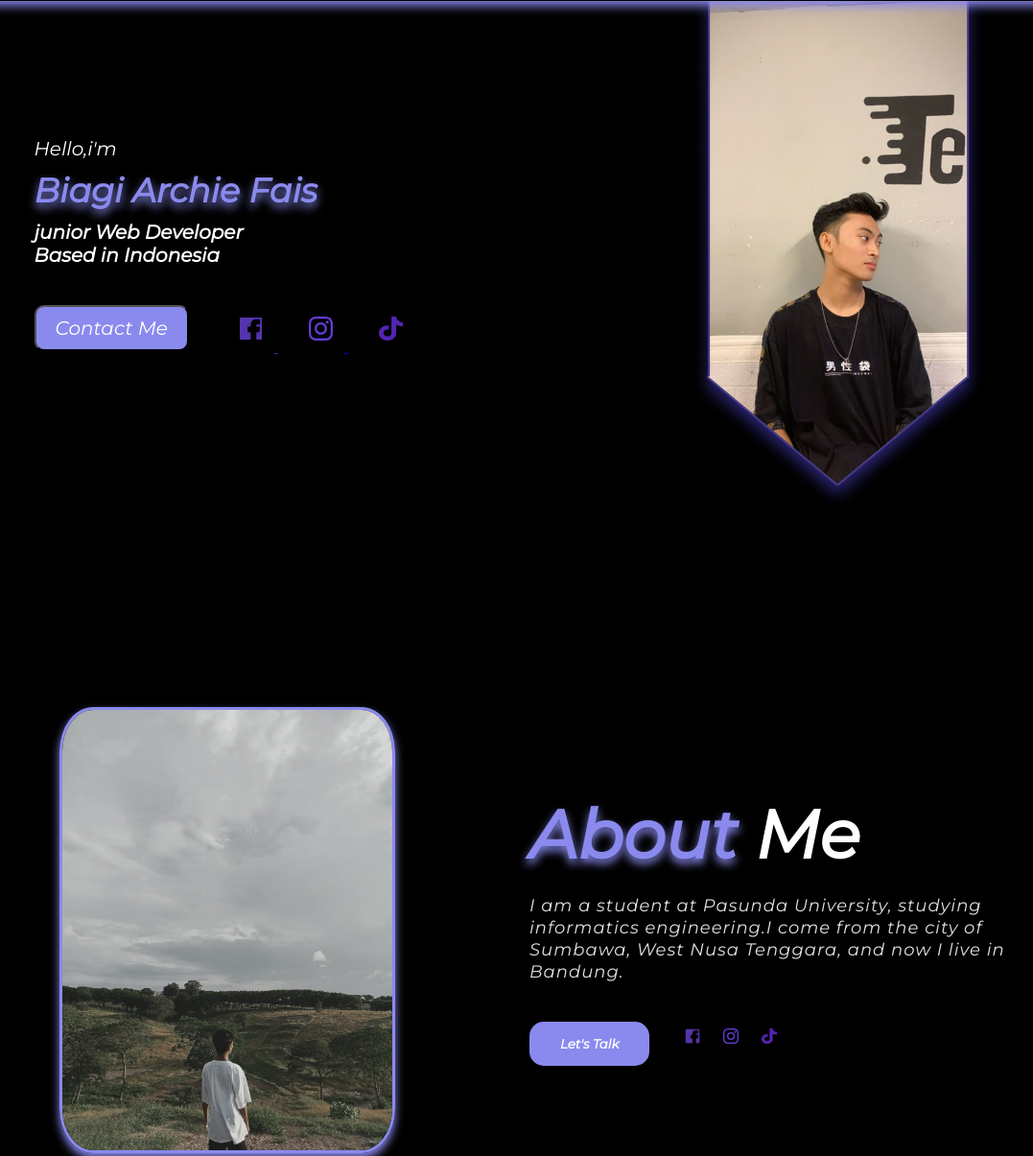
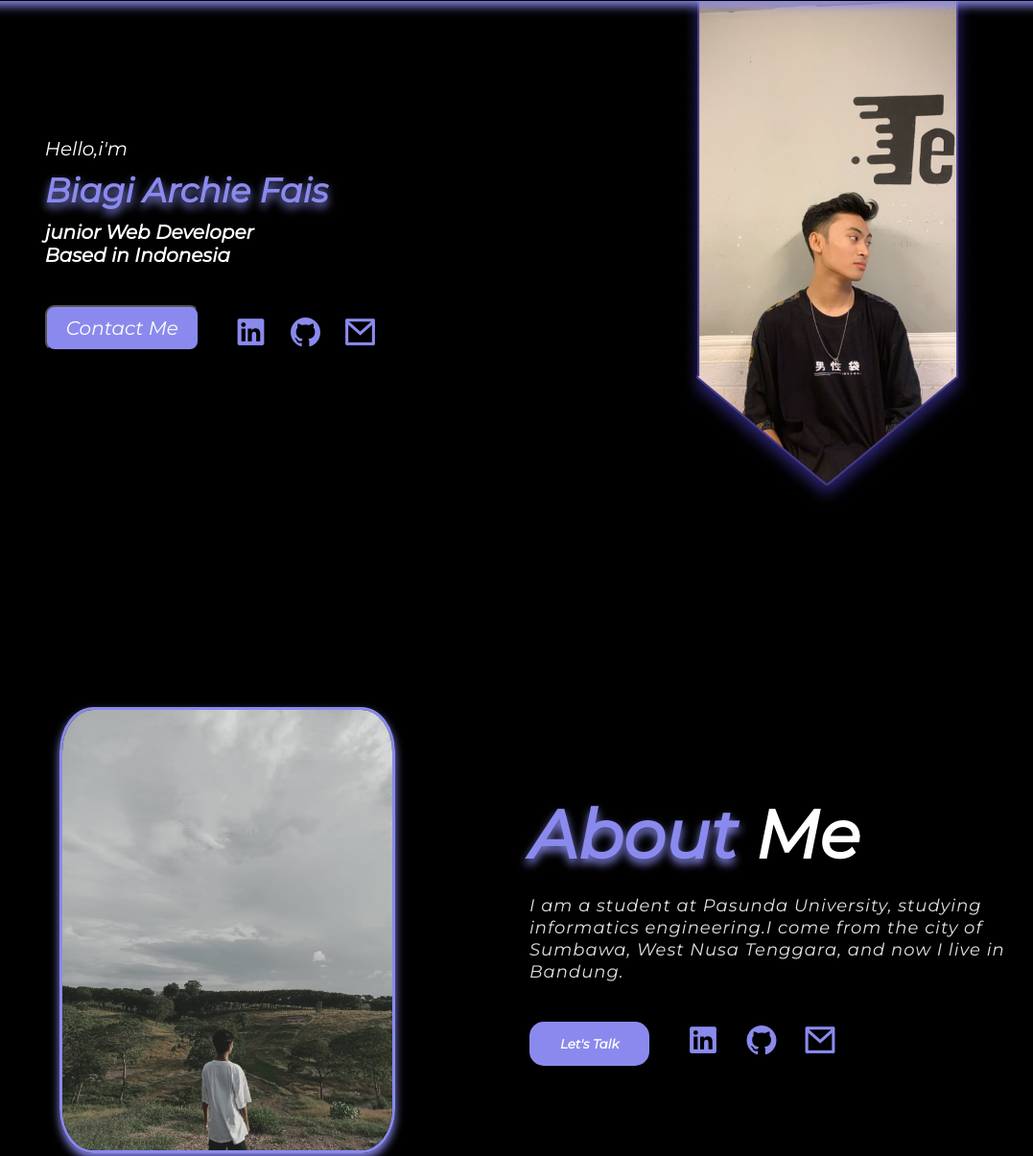
Before and after one commit to Biagiarchiefz/itw2023_project1_233040006, a plain HTML site: page index.html in a window 1280 px wide. Shown: the part 68-1273 px from the top of the page at 96% size, without its empty margins (83-1160 px from the left). Drawn offline with nearby package versions, Linux system fonts and the light colour scheme.

Commit message:
update icons

```diff
--- a/css/style.css
+++ b/css/style.css
@@ -96,6 +96,7 @@ nav ul a:hover {
 
  .action {
     display: flex;
+    align-items: center;
     /* text-decoration: none; */
     /* justify-content: space space-between; */
 
@@ -122,12 +123,22 @@ nav ul a:hover {
    box-shadow: -5px -5px 80px rgb(138, 138, 238);
  }
 
+ .icon a {
+    text-decoration: none;
+   transition: transform .4s;
 
- .icon img {
-   margin-left: 20px;
-   border: 2px solid transparent;
-   padding: 10px;
-   border-radius: 10px;
+ }
+
+ .icon i {
+   /* margin-left: 20px; */
+   /* border: 2px solid transparent; */
+   padding: 5px;
+   margin-left: 10px;
+   /* border-radius: 10px; */
+   color: rgb(138, 138, 238);
+   font-size: 37px;
+   /* transition: transform .4s; */
+
 
    /* height: 30px;
    width: 20px;
@@ -138,18 +149,21 @@ nav ul a:hover {
 
  .icon {
     margin-left: 20px;
+    display: flex;
+    /* gap: 10px; */
     /* height: 30px; */
     /* width: 30px; */
 
  }
 
 
- .icon img:hover {
-   background-color: rgb(212, 205, 222);
+ .icon a:hover {
+   transform: translateY(-.50rem);
+   /* background-color: rgb(212, 205, 222);
    border: 1px solid  rgb(138, 138, 238);
    transition: .3s;
    border-radius: 30%;
-   box-shadow: -5px -5px 80px rgb(138, 138, 238);
+   box-shadow: -5px -5px 80px rgb(138, 138, 238); */
 
  }
 
@@ -232,22 +246,20 @@ nav ul a:hover {
 .imghal2 {
    display: flex;
 
-
 }
 
-.img1_2 {
-  /* padding: 10px; */
-  /* margin: 10px; */
-
+.img1_2 a {
+  text-decoration: none;
 }
 
-.img1_2 img{
+.img1_2 i{
    border: 2px solid transparent;
-   width: 30px;
-   height: 30px;
    padding: 5px;
    margin-left: 10px;
    border-radius: 10px;
+   color: rgb(138, 138, 238);
+   font-size: 37px;
+
    /* background-color: rgb(138, 138, 238); */
 
 }
@@ -260,11 +272,17 @@ nav ul a:hover {
 
 }
 
-.img1_2 img:hover {
-   border: 2px solid rgb(138, 138, 238);
+.img1_2 {
+   transition: transform .4s;
+
+}
+
+.img1_2:hover {
+   transform: translateY(-.50rem);
+   /* border: 2px solid rgb(138, 138, 238);
    transition: .3s;
    box-shadow: -5px -5px 80px rgb(138, 138, 238);
-   background-color: rgb(192, 192, 205);
+   background-color: rgb(192, 192, 205); */
 
 }
 
@@ -324,7 +342,7 @@ nav ul a:hover {
 }
 
 .skill_item:hover {
-   transform: translateY(-.25rem);
+   transform: translateY(-.80rem);
 }
 
 .skill_descrip {
@@ -656,6 +674,11 @@ footer{
    box-shadow: -5px -5px 50px rgb(138, 138, 238);
    transition: .3s;
 
+}
+
+.iconsos i {
+   font-size: 40px;
+   color: rgb(138, 138, 238);
 }
 
 
--- a/index.html
+++ b/index.html
@@ -50,15 +50,18 @@
           </h3>
           <div class="action">
             <a href="#contact"><button class="contact1">Contact Me</button></a>
+
           <div class="icon">
-              <a href="">
-                  <img src="img/fb1.png" alt="">
+
+              <a href="https://www.linkedin.com/in/biagi-archie-fais-366072301/" target="_blank">
+                <i class="ri-linkedin-box-fill"></i>
                 </a>
-                <a href="https://instagram.com/biagiarchiefz?igshid=MzMyNGUyNmU2YQ==">
-                    <img src="img/ig1.png" alt="">
+
+                <a href="https://github.com/Biagiarchiefz" target="_blank">
+                  <i class="ri-github-fill"></i>
                 </a>
-                <a href="">
-                    <img src="img/tt.png" alt="">
+                <a href="biagiiarchie@gmail.com" target="_blank">
+                  <i class="ri-mail-line"></i>
                 </a>
             </div>
           </div>
@@ -77,58 +80,36 @@
                 <h2><span>About</span> Me</h2>
                 <p>I am a student at Pasunda University, studying informatics engineering.I come from the city of Sumbawa, West Nusa Tenggara, and now I live in Bandung.</p>
                <div class="imghal2">
+
                  <a href="#contact">
                    <button type="button">Let's Talk</button>
                   </a>
+
                  <div class="imgbt">
+
+                  <div class="img1_2">
+                    <a href="https://www.linkedin.com/in/biagi-archie-fais-366072301/" target="_blank">
+                      <i class="ri-linkedin-box-fill"></i>
+                    </a>
+                  </div>
+
+                  <div class="img1_2">
+                    <a href="https://github.com/Biagiarchiefz" target="_blank">
+                      <i class="ri-github-fill"></i>
+                    </a>
+                  </div>
+
                   <div class="img1_2">
                     <a href="">
-                      <img src="img/fb1.png" alt="">
+                      <i class="ri-mail-line"></i>
                     </a>
                   </div>
-                  <div class="img1_2">
-                    <a href="https://instagram.com/biagiarchiefz?igshid=MzMyNGUyNmU2YQ==">
-                      <img src="img/ig1.png" alt="">
-                    </a>
-                  </div>
-                  <div class="img1_2">
-                    <a href="">
-                      <img src="img/tt.png" alt="">
-                    </a>
-                  </div>
+
                  </div>
                 </div>
               </div>
             </div>
           </section>
-
-
-   <!--        halaman 3     -->
-
-      <!-- <section class="hal3" id="skill">
-        <div class="inner">
-            <h1>Currently learning</h1>
-         <div class="container3">
-            <div class="skil_title">
-
-              <img src="img/html 1.png" class="skil_icon">
-              <i class="ri-arrow-right-up-line"></i>
-              <p><h3>HTML</h3></p>
-              <p>HTML digunakan untuk membuat dan merancang halaman web dan digunakan untuk menentukan struktur dan elemen-elemen.</p>
-            </div>
-
-
-
-            <div class="skil_title">
-
-                <img src="img/css 1.png" class="skil_icon">
-
-              <p><h3>CSS</h3></p>
-              <p>CSS digunakan untuk mengendalikan tata letak dan tampilan presentasi dari elemen-elemen HTML dalam halaman web. </p>
-            </div>
-        </div>
-     </div>
-    </section> -->
 
 
     <!--      halaman 3 update   -->
@@ -156,25 +137,7 @@
     </section>
 
 
-    <!--      halaman 4    -->
 
-    <!-- <section class="hal4" id="project">
-      <div class="projectsy">
-        <h1>My Project</h1>
-        <div class="projectsj">
-          <div class="gmbr1">
-            <img src="img/artikelweb.png" alt="">
-            <p><h3>Web Artikel</h3></p>
-            <p>ini adalah project pertama saya membuat web artikel sederhana</p>
-          </div>
-          <div class="gmbr2">
-            <img src="img/com.png" alt="">
-            <p><h3>Company Profil</h3></p>
-            <p>website company profil yang berisi tentang katalog penjualan baju tradisional adat sumbawa</p>
-          </div>
-        </div>
-      </div>
-    </section>  -->
 
     <!-- halaman 4 update -->
      <section class="projects section" id="projects">
@@ -185,7 +148,7 @@
       <div class="project_container">
 
         <article class="project_card">
-          <a href="https://biagiarchiefz.github.io/itw2023_project2_233040006/" class="projects_image">
+          <a href="https://biagiarchiefz.github.io/itw2023_project2_233040006/" target="_blank" class="projects_image">
             <img src="img/p2.jpg" alt="" class="projects_img">
           </a>
 
@@ -288,7 +251,7 @@
          <div class="left_img">
           <a href="">
             <img src="img/email_i.png" alt="">
-          <p>biagiiarchief@gmail.com</p></a>
+          <p>biagiiarchie@gmail.com</p></a>
          </div>
          <div class="left_img">
           <a href="https://wa.me/qr/X3QAVVUI52E5J1">
@@ -324,21 +287,16 @@
     <footer>
       <div class="footc">
         <div class="iconsos">
-          <a href="">
-            <img src="img/fb1.png" alt="">
+          <a href="https://www.linkedin.com/in/biagi-archie-fais-366072301/" target="_blank">
+            <i class="ri-linkedin-box-fill"></i>
           </a>
-          <a href="https://instagram.com/biagiarchiefz?igshid=MzMyNGUyNmU2YQ=="">
-            <img src="img/ig1.png" alt="">
+          <a href="https://github.com/Biagiarchiefz" target="_blank">
+            <i class="ri-github-fill"></i>
           </a>
           <a href="">
-            <img src="img/tt.png" alt="">
+            <i class="ri-mail-line"></i>
           </a>
-          <a href="https://wa.me/qr/X3QAVVUI52E5J1">
-            <img src="img/phone.png" alt="">
-          </a>
-          <a href="">
-            <img src="img/email_i.png" alt="">
-          </a>
+
         </div>
         <div class="footernav">
          <ul>
```
Also changed, not shown: img/linkedin-icon-2.svg (added).
